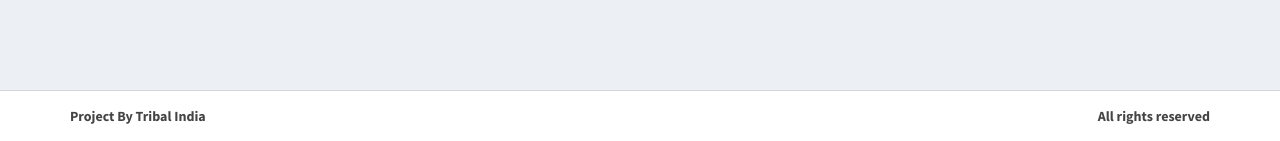
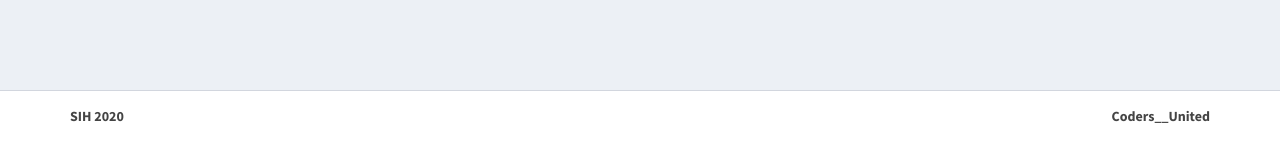
Before and after one commit to RittickSR/ecommerce, a PHP site: page /ecommerce/about.php in a window 1280 px wide. Shown: the part 659-800 px from the top of the page. Run offline with PHP 8.4, Linux system fonts and the light colour scheme; data comes from the database, SQL or seed files in the repository; data that the repository does not hold is empty; some libraries are stand-ins or nearby versions.

Commit message:
Update footer.php

```diff
--- a/includes/footer.php
+++ b/includes/footer.php
@@ -1,8 +1,8 @@
 <footer class="main-footer">
     <div class="container">
       <div class="pull-right hidden-xs">
-        <b>All rights reserved</b>
+        <b>Coders__United</b>
       </div>
-      <strong>Project By Tribal India</strong>
+      <strong>SIH 2020</strong>
     </div>
 </footer>
```
